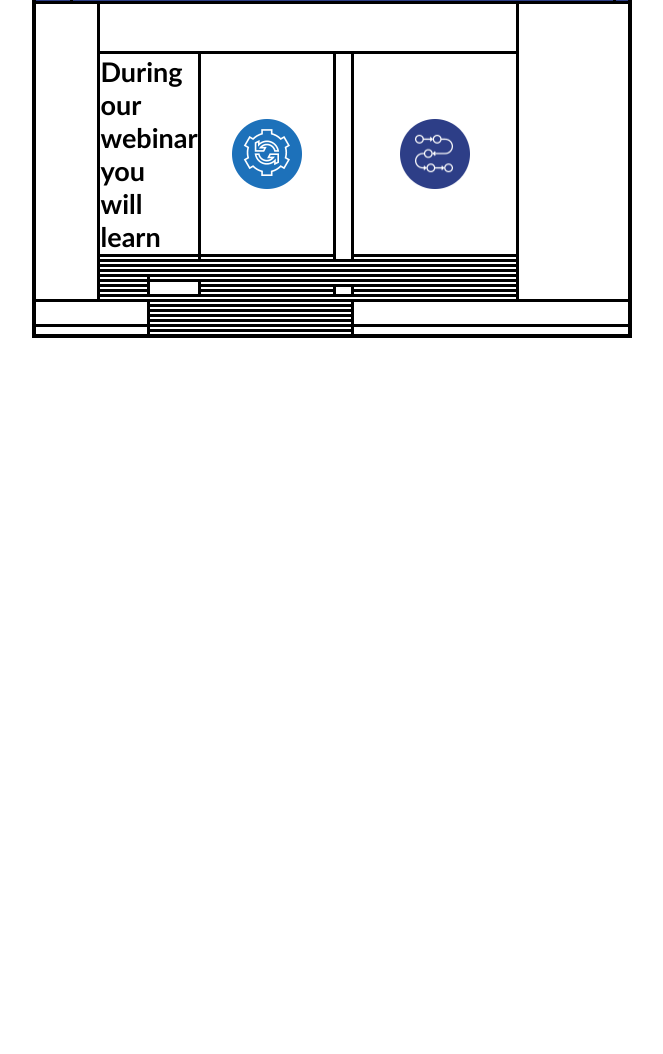
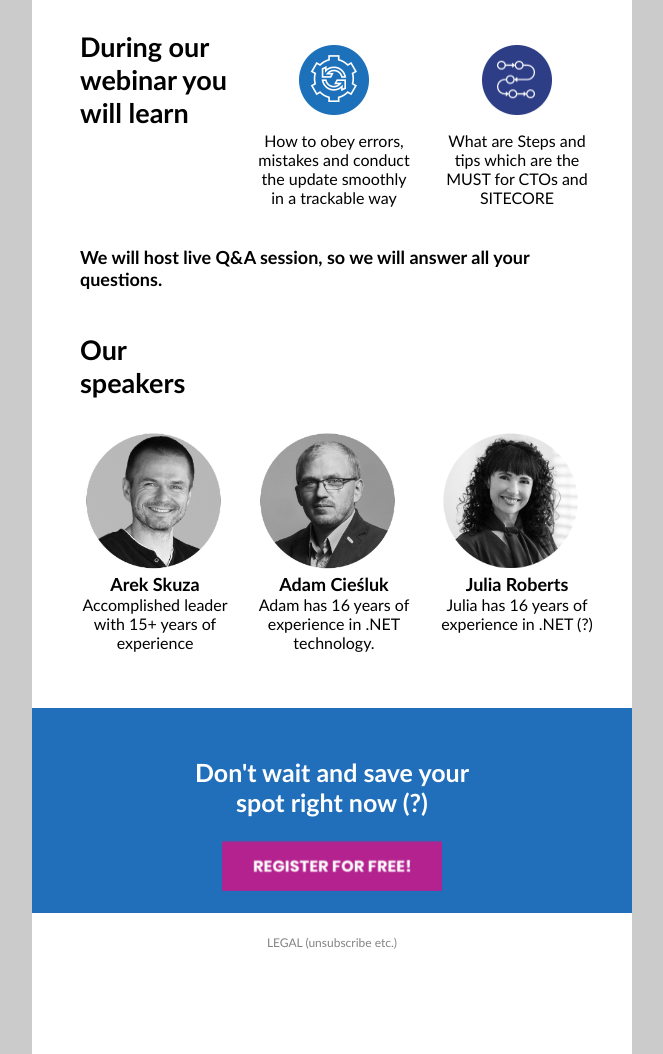
Before and after one commit to OskarWaszkiewicz/NewRepo, a plain HTML site: page mailing.html in a window 1280 px wide. Shown: the part 527-1581 px from the top of the page, without its empty margins (308-971 px from the left). Before the commit the page ends 865 px from the top, so only its background shows below. Drawn offline with Linux system fonts and the light colour scheme.

Commit message:
Mailing - Finish

```diff
--- a/mailing.html
+++ b/mailing.html
@@ -4,23 +4,14 @@
     <meta charset="UTF-8">
     <meta http-equiv="X-UA-Compatible" content="IE=edge">
     <meta name="viewport" content="width=device-width, initial-scale=1.0">
-    <style>
-        table{
-            border-collapse: collapse;
-            border: 1px solid;
-        }
-        td,tr{
-            border: 3px solid;
-        }
-    </style>
 </head>
-<body style="padding: 0;margin: 0;font-family: calibri;">
+<body style="padding: 0;margin: 0;font-family: calibri;background-color: rgb(204, 203, 203);">
     <table
     width="600px"
     border="0"
     cellspacing="0"
     cellpading="0"
-    style="background-color: #FFF;display: block;max-width: 600px;"
+    style="background-color: #FFF;display: block;max-width: 600px;/*table-layout: fixed;*/"
     align="center">
         <thead style="padding: 0;margin: 0;max-width: 600px;max-height: 94px;display: block;">
             <tr style="padding: 0;margin: 0;max-width: 600px;max-height: 94px;display: block;">
@@ -29,7 +20,7 @@
                 </td>
             </tr>
         </thead>
-        <tbody bgcolor="#2d3e87" style="padding: 0;margin: 0;max-width: 600px;">
+        <tbody bgcolor="#2d3e87" style="padding: 0;margin: 0;max-width: 600px;width: 100%;display: block;">
             <tr height="56px" width="600px" style="padding: 0;margin: 0;max-width: 600px;">
                 <td colspan="6" width="328">&nbsp;</td>
                 <td colspan="3" rowspan="4" height="209px" width="228px" valign="top">
@@ -89,90 +80,146 @@
             <tr>
                 <td colspan="8" height="45px">&nbsp;</td>
             </tr>
-            <!-- white -->
         </tbody>
-        <tbody bgcolor="#FFF" style="padding: 0;margin: 0;max-width: 600px;">
+        <!-- white -->
+        <tbody bgcolor="#FFF" style="padding: 0;margin: 0;max-width: 600px;width: 100%;display: block;">
             <tr>
                 <td colspan="2" rowspan="11" width="45px">&nbsp;</td>
-                <td colspan="5" height="45px"></td>
-                <td colspan="2" rowspan="11" width="41px">&nbsp;</td>
+                <td colspan="5" height="45px">&nbsp;</td>
+                <td colspan="2" rowspan="11" style="max-width:41px;">&nbsp;</td>
             </tr>
-            <tr>
-                <td colspan="2" width="150px">
+            <tr height="93px">
+                <td width="150px" style="min-width: 150px;">
                     <span style="font-size: 27px;font-weight: bold;color: black;">
                         During our<br> webinar you<br> will learn
                     </span>
                 </td>
-                <td align="center" width="160px">
+                <td width="20px">&nbsp;</td>
+                <td align="center" width="160px" style="min-width: 160px;">
                     <img src="Group 2390@2x.png" alt="Kliknij aby pobrać zdjecie" height="70px" width="70px" style="border: 0;display: block;margin: 0;"/>
                 </td>
                 <td rowspan="2" width="19px"></td>
-                <td align="center" width="160px">
+                <td align="center" width="160px" style="min-width: 160px;">
                     <img src="Group 2391@2x.png" alt="Kliknij aby pobrać zdjecie" height="70px" width="70px" style="border: 0;display: block;margin: 0;"/>
                 </td>
             </tr>
             <tr>
-                <td colspan="2"></td>
-                <td></td>
+                <td colspan="2">&nbsp;</td>
+                <td style="text-align: center;" valign="top">
+                    <span style="font-size: 16px;color: black;font-weight: lighter;">
+                        How to obey errors, mistakes and conduct the update smoothly in a trackable way
+                    </span>
+                </td>
+                <td style="text-align: center;" valign="top">
+                    <span style="font-size: 16px;color: black;font-weight: lighter;">
+                        What are Steps and tips which are the MUST for CTOs and SITECORE
+                    </span>
+                </td>
+            </tr>
+            <tr height="37px">
+                <td colspan="5">&nbsp;</td>
             </tr>
             <tr>
-                <td colspan="5"></td>
+                <td colspan="5">
+                    <span style="font-size: 18px; font-weight: bold; color: black;">
+                        We will host live Q&A session, so we will answer all your questions.
+                    </span>
+                </td>
+            </tr>
+            <tr height="41px">
+                <td colspan="5">&nbsp;</td>
             </tr>
             <tr>
-                <td colspan="5"></td>
+                <td>
+                    <span style="font-size: 27px; font-weight: bold; color: black;">
+                        Our speakers
+                    </span>
+                </td>
+                <td colspan="4">&nbsp;</td>
+            </tr>
+            <tr height="30px">
+                <td>&nbsp;</td>
+                <td rowspan="3">&nbsp;</td>
+                <td colspan="3">&nbsp;</td>
             </tr>
             <tr>
-                <td colspan="5"></td>
+                <td>
+                    <img src="arek_s.png" alt="Kliknij, aby pobrać zdjęcie" height="140px" width="147" style="border: 0;display: block;margin: 0;"/>
+                </td>
+                <td>
+                    <img src="adam_c.png" alt="Kliknij, aby pobrać zdjęcie" height="140px" width="147" style="border: 0;display: block;margin: 0;"/>
+                </td>
+                <td rowspan="2">&nbsp;</td>
+                <td>
+                    <img src="julia_g.png" alt="Kliknij, aby pobrać zdjęcie" height="140px" width="147" style="border: 0;display: block;margin: 0;"/>
+                </td>
             </tr>
             <tr>
-                <td></td>
-                <td colspan="4"></td>
+                <td valign="top" style="text-align: center;">
+                    <span style="font-size: 16px; font-weight: lighter;">
+                        <b style="font-size: 18px;">Arek Skuza</b><br>
+                        Accomplished leader with 15+ years of experience
+                    </span>
+                </td>
+                <td valign="top" style="text-align: center;">
+                    <span style="font-size: 16px; font-weight: lighter;">
+                        <b style="font-size: 18px;">Adam Cieśluk</b><br>
+                        Adam has 16 years of experience in .NET technology.
+                    </span>
+                </td>
+                <td valign="top" style="text-align: center;">
+                    <span style="font-size: 16px; font-weight: lighter;">
+                        <b style="font-size: 18px;">Julia Roberts</b><br>
+                        Julia has 16 years of experience in .NET (?)
+                    </span>
+                </td>
+            </tr>
+            <tr height="55px">
+                <td colspan="5">&nbsp;</td>
+            </tr>
+        </tbody>
+        <!-- blue -->
+        <tbody bgcolor="#216EBA" style="padding: 0;margin: 0;max-width: 600px;width: 100%;display: block;">
+            <tr height="47.5px">
+                <td colspan="3" rowspan="5" width="144.5px">&nbsp;</td>
+                <td colspan="3">&nbsp;</td>
+                <td colspan="3" rowspan="5" width="144.5px">&nbsp;</td>
+            </tr>
+            <tr height="61px">
+                <td colspan="3" style="text-align: center;" width="311px">
+                    <span style="font-size: 25px; font-weight: bold;color: white;">
+                        Don't wait and save your spot right now (?)
+                    </span>
+                </td>
+            </tr>
+            <tr height="19.5px">
+                <td colspan="3">&nbsp;</td>
+            </tr>
+            <tr align="center">
+                <td colspan="3">
+                    <a href="#" target="_blank">
+                        <img src="register.png" alt="Register For Free" width="220px" height="51px" style="border: 0;display: block;margin: 0;">
+                    </a>
+                </td>
             </tr>
             <tr>
-                <td></td>
-                <td rowspan="3"></td>
-                <td colspan="3"></td>
-            </tr>
-            <tr>
-                <td></td>
-                <td></td>
-                <td rowspan="2"></td>
-                <td></td>
-            </tr>
-            <tr>
-                <td></td>
-                <td></td>
-                <td></td>
-            </tr>
-            <tr>
-                <td colspan="5"></td>
-            </tr>
-            <tr>
-                <td colspan="3" rowspan="5"></td>
-                <td colspan="3"></td>
-                <td colspan="3" rowspan="5"></td>
-            </tr>
-            <tr>
-                <td colspan="3"></td>
-            </tr>
-            <tr>
-                <td colspan="3"></td>
-            </tr>
-            <tr>
-                <td colspan="3"></td>
-            </tr>
-            <tr>
-                <td colspan="3"></td>
-            </tr>
-            <tr>
-                <td colspan="3" rowspan="2"></td>
-                <td colspan="3"></td>
-                <td colspan="3" rowspan="2"></td>
-            </tr>
-            <tr>
-                <td colspan="3"></td>
+                <td colspan="3">&nbsp;</td>
             </tr>
         </tbody>
+        <tfoot>
+            <tr height="20px">
+                <td colspan="3" rowspan="2" width="60px">&nbsp;</td>
+                <td colspan="3">&nbsp;</td>
+                <td colspan="3" rowspan="2" width="60px">&nbsp;</td>
+            </tr>
+            <tr height="120px" valign="top">
+                <td colspan="3" width="479px" height="17px" style="text-align:center;">
+                    <span style="font-size: 12px;color: #838383;">
+                        LEGAL (unsubscribe etc.)
+                    </span>
+                </td>
+            </tr>
+        </tfoot>
     </table>
 </body>
 </html>
```
Also changed, not shown: register.png (added).
